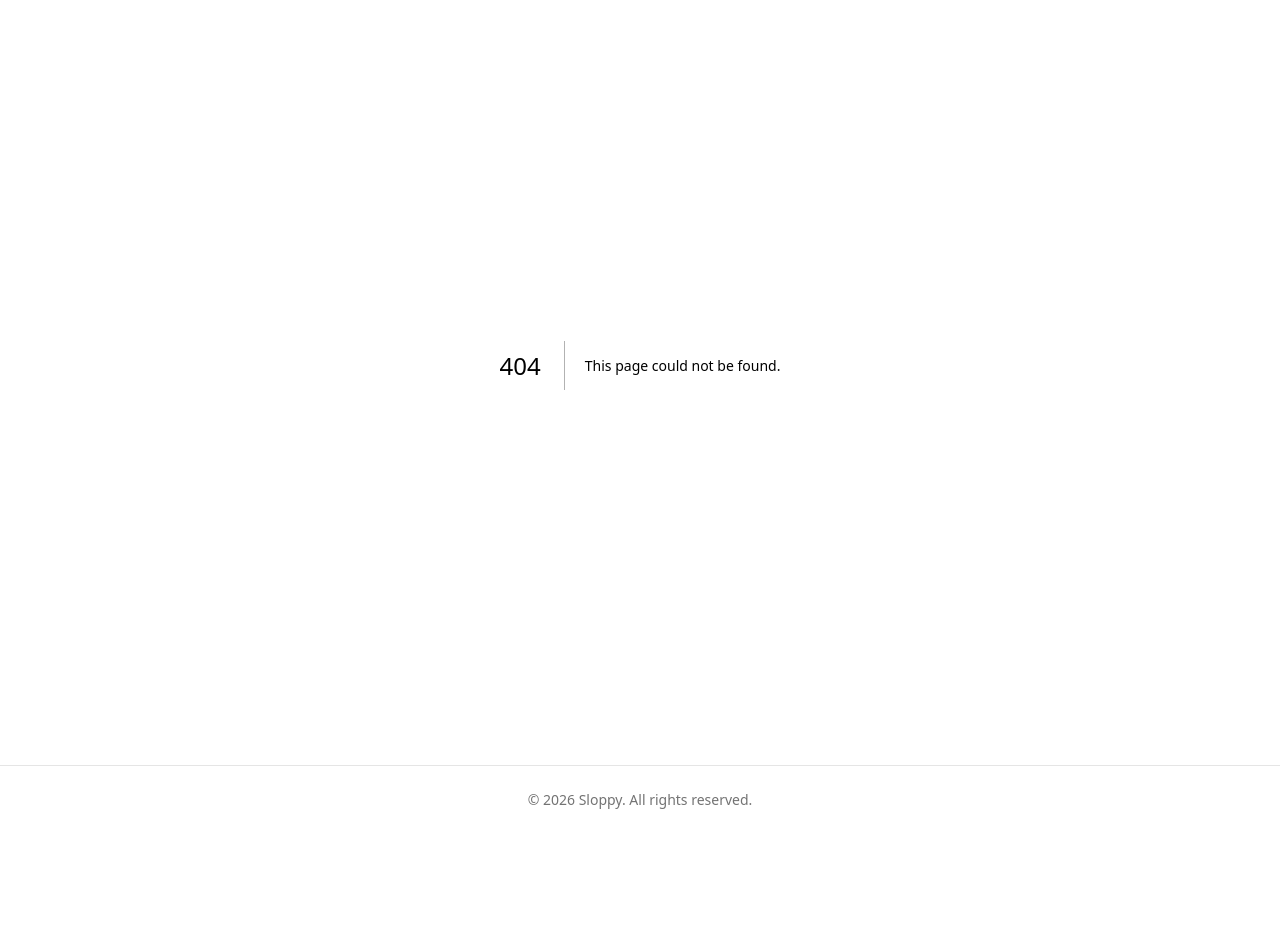
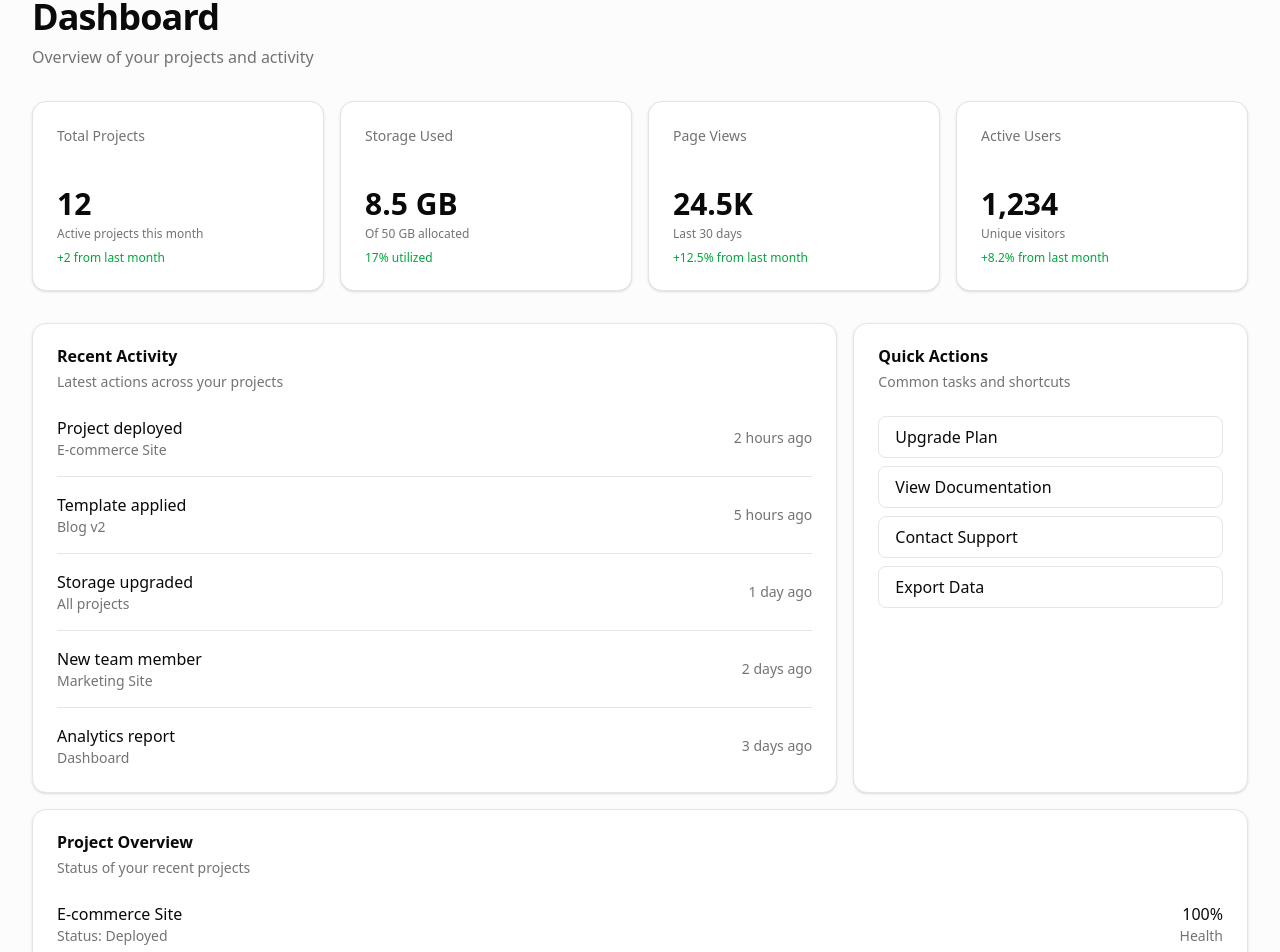
Before and after one commit to mikepowersbot/sloppy-2026-02-18-12-23-39, a Next.js app: page /dashboard in a window 1280 px wide. Before the commit this address had no page. Shown: the part 100-1052 px from the top of the page. Before the commit the page ends 934 px from the top, so only its background shows below. Built offline with nearby package versions, Linux system fonts and the light colour scheme.

Commit message:
Complete task: Add Dashboard page

```diff
--- /dev/null
+++ b/src/app/dashboard/page.tsx
@@ -0,0 +1,181 @@
+import { Card, CardContent, CardDescription, CardHeader, CardTitle } from "@/components/ui/card";
+
+const stats = [
+  {
+    title: "Total Projects",
+    value: "12",
+    description: "Active projects this month",
+    change: "+2 from last month",
+  },
+  {
+    title: "Storage Used",
+    value: "8.5 GB",
+    description: "Of 50 GB allocated",
+    change: "17% utilized",
+  },
+  {
+    title: "Page Views",
+    value: "24.5K",
+    description: "Last 30 days",
+    change: "+12.5% from last month",
+  },
+  {
+    title: "Active Users",
+    value: "1,234",
+    description: "Unique visitors",
+    change: "+8.2% from last month",
+  },
+];
+
+const recentActivity = [
+  { action: "Project deployed", project: "E-commerce Site", time: "2 hours ago" },
+  { action: "Template applied", project: "Blog v2", time: "5 hours ago" },
+  { action: "Storage upgraded", project: "All projects", time: "1 day ago" },
+  { action: "New team member", project: "Marketing Site", time: "2 days ago" },
+  { action: "Analytics report", project: "Dashboard", time: "3 days ago" },
+];
+
+export default function DashboardPage() {
+  return (
+    <div className="min-h-screen py-8 px-8 bg-muted/30">
+      <div className="max-w-7xl mx-auto">
+        {/* Header */}
+        <div className="mb-8">
+          <h1 className="text-4xl font-bold tracking-tight">Dashboard</h1>
+          <p className="text-muted-foreground mt-2">
+            Overview of your projects and activity
+          </p>
+        </div>
+
+        {/* Stats Grid */}
+        <div className="grid gap-4 md:grid-cols-2 lg:grid-cols-4 mb-8">
+          {stats.map((stat, index) => (
+            <Card key={index}>
+              <CardHeader className="pb-2">
+                <CardTitle className="text-sm font-medium text-muted-foreground">
+                  {stat.title}
+                </CardTitle>
+              </CardHeader>
+              <CardContent>
+                <div className="text-3xl font-bold">{stat.value}</div>
+                <p className="text-xs text-muted-foreground mt-1">
+                  {stat.description}
+                </p>
+                <p className="text-xs text-green-600 mt-2 font-medium">
+                  {stat.change}
+                </p>
+              </CardContent>
+            </Card>
+          ))}
+        </div>
+
+        {/* Main Content Grid */}
+        <div className="grid gap-4 lg:grid-cols-3">
+          {/* Recent Activity */}
+          <Card className="lg:col-span-2">
+            <CardHeader>
+              <CardTitle>Recent Activity</CardTitle>
+              <CardDescription>
+                Latest actions across your projects
+              </CardDescription>
+            </CardHeader>
+            <CardContent>
+              <div className="space-y-4">
+                {recentActivity.map((activity, index) => (
+                  <div
+                    key={index}
+                    className="flex items-center justify-between border-b pb-4 last:border-0 last:pb-0"
+                  >
+                    <div>
+                      <p className="font-medium">{activity.action}</p>
+                      <p className="text-sm text-muted-foreground">
+                        {activity.project}
+                      </p>
+                    </div>
+                    <span className="text-sm text-muted-foreground">
+                      {activity.time}
+                    </span>
+                  </div>
+                ))}
+              </div>
+            </CardContent>
+          </Card>
+
+          {/* Quick Actions */}
+          <Card>
+            <CardHeader>
+              <CardTitle>Quick Actions</CardTitle>
+              <CardDescription>
+                Common tasks and shortcuts
+              </CardDescription>
+            </CardHeader>
+            <CardContent>
+              <div className="space-y-2">
+                <a
+                  href="/pricing"
+                  className="block w-full text-left px-4 py-2 rounded-md border hover:bg-accent transition-colors"
+                >
+                  Upgrade Plan
+                </a>
+                <a
+                  href="/about"
+                  className="block w-full text-left px-4 py-2 rounded-md border hover:bg-accent transition-colors"
+                >
+                  View Documentation
+                </a>
+                <a
+                  href="/contact"
+                  className="block w-full text-left px-4 py-2 rounded-md border hover:bg-accent transition-colors"
+                >
+                  Contact Support
+                </a>
+                <a
+                  href="#"
+                  className="block w-full text-left px-4 py-2 rounded-md border hover:bg-accent transition-colors"
+                >
+                  Export Data
+                </a>
+              </div>
+            </CardContent>
+          </Card>
+        </div>
+
+        {/* Project Overview */}
+        <Card className="mt-4">
+          <CardHeader>
+            <CardTitle>Project Overview</CardTitle>
+            <CardDescription>
+              Status of your recent projects
+            </CardDescription>
+          </CardHeader>
+          <CardContent>
+            <div className="space-y-4">
+              {[
+                { name: "E-commerce Site", status: "Deployed", health: "100%" },
+                { name: "Blog v2", status: "Draft", health: "85%" },
+                { name: "Marketing Site", status: "Deployed", health: "100%" },
+                { name: "Portfolio", status: "Review", health: "92%" },
+              ].map((project, index) => (
+                <div
+                  key={index}
+                  className="flex items-center justify-between border-b pb-4 last:border-0 last:pb-0"
+                >
+                  <div>
+                    <p className="font-medium">{project.name}</p>
+                    <p className="text-sm text-muted-foreground">
+                      Status: {project.status}
+                    </p>
+                  </div>
+                  <div className="text-right">
+                    <p className="font-medium">{project.health}</p>
+                    <p className="text-sm text-muted-foreground">Health</p>
+                  </div>
+                </div>
+              ))}
+            </div>
+          </CardContent>
+        </Card>
+      </div>
+    </div>
+  );
+}
--- a/src/components/nav.tsx
+++ b/src/components/nav.tsx
@@ -18,6 +18,9 @@ export default function Nav() {
             <Link href="/pricing" className="hover:text-primary transition-colors">
               Pricing
             </Link>
+            <Link href="/dashboard" className="hover:text-primary transition-colors">
+              Dashboard
+            </Link>
             <Link href="/contact" className="hover:text-primary transition-colors">
               Contact
             </Link>
```
